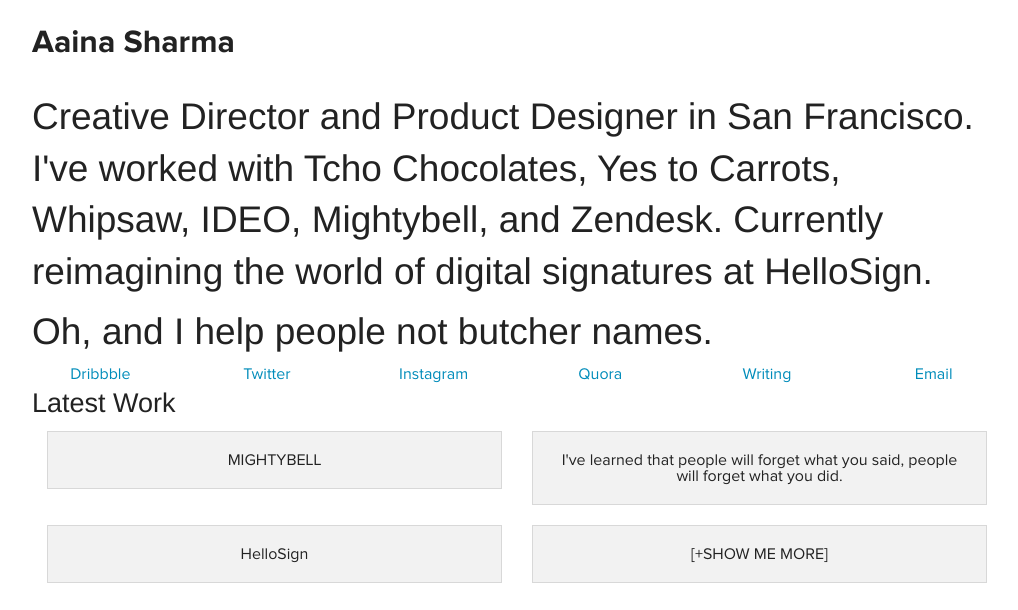
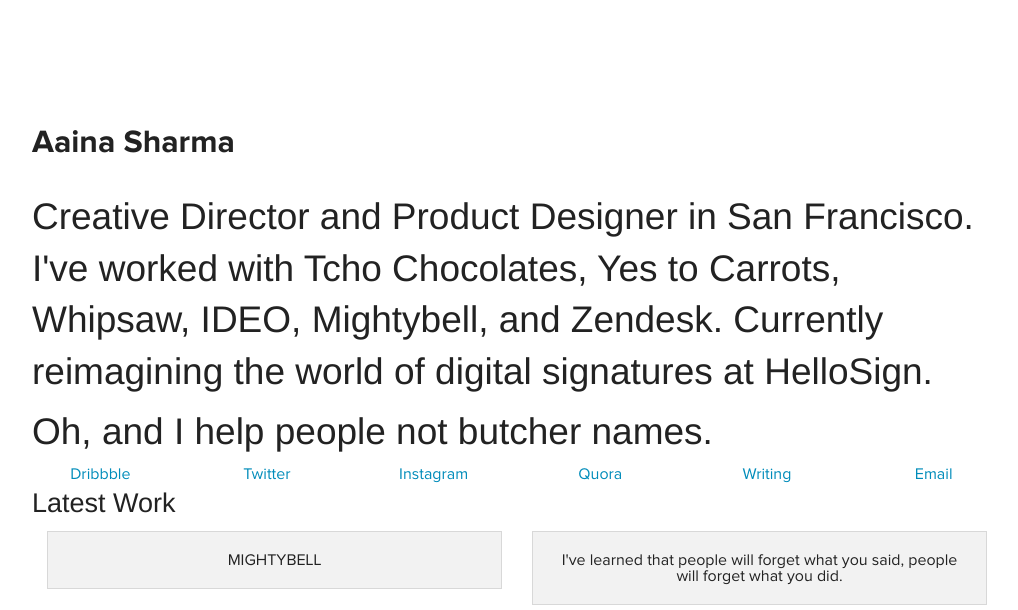
Before and after one commit to aaina/aaina, a PHP site: page / in a window 1280 px wide. Shown: the top 610 px of the page, without its empty margins (123-1141 px from the left). Run offline with PHP 8.4, Linux system fonts and the light colour scheme.

Commit message:
Fix padding

```diff
--- a/css/style.css
+++ b/css/style.css
@@ -11,7 +11,7 @@
 }
 div.main-container {
     font-family: "Proxima Nova Reg", Helvetica, sans-serif;
-    padding-top: 100px 10%;
+    padding: 100px 10%;
 }
 div.main-container h1 {
     font-family: "Proxima Nova Bold", Helvetica, sans-serif;
```
